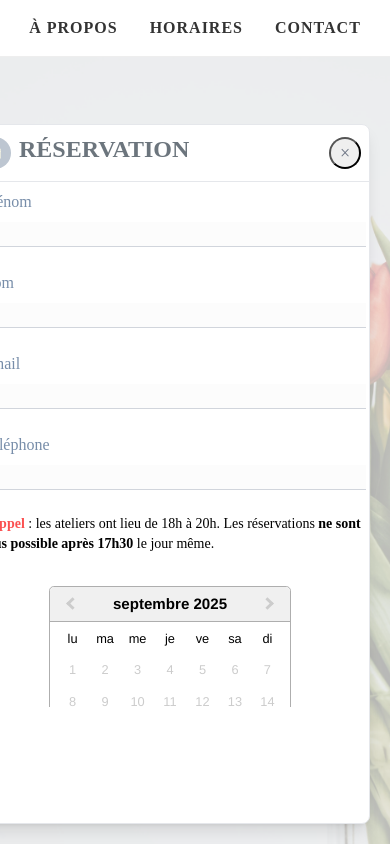
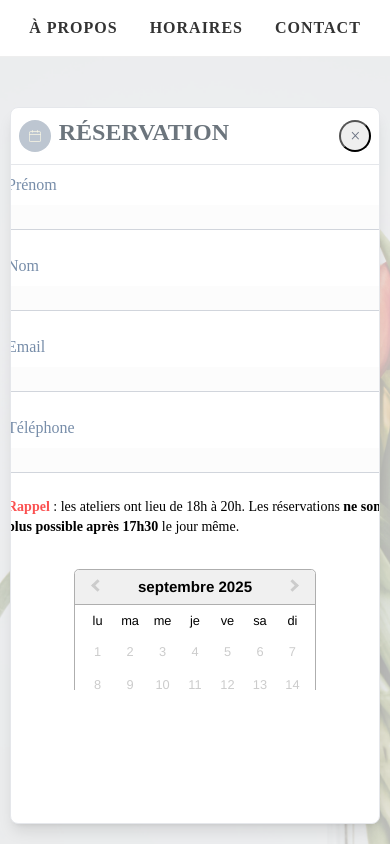
Before and after one commit to eltouma/booking-widget, a React (Vite) app: page / in a window 390 px wide. Both pictures are taken after a click on the button "RÉSERVER UN ATELIER". Shown: the top 844 px of the page. Built offline with nearby package versions, Linux system fonts and the light colour scheme; a web font is replaced by a local one.

Commit message:
Add duration and style on toasts and render widget responsive

```diff
--- a/src/widget/components/Form.tsx
+++ b/src/widget/components/Form.tsx
@@ -118,10 +118,14 @@ const Form = () => {
       <Toaster
         position="top-center"
         toastOptions={{
+          duration: 2000,
           style: {
             marginTop: '80px',
             fontSize: '16px',
             color: '#fff',
+            padding: '12px 20px',
+            borderRadius: '8px',
+            minWidth: '250px',
           },
           success: { style: { background: '#74c69d' } },
           error: { style: { background: '#f56565' } },
--- a/src/widget/styles/styles.css
+++ b/src/widget/styles/styles.css
@@ -5,6 +5,10 @@
 
 .widget-container {
   @apply fixed bottom-5 right-5 w-[400px] h-[700px] bg-white border border-gray-200 rounded-lg shadow-lg z-[9999] flex flex-col overflow-hidden;
+
+  @apply md:w-[400px] md:h-[700px] sm:w-[90vw] sm:h-[80vh] sm:right-[5vw] sm:bottom-[5vh] max-sm:w-[95vw] max-sm:h-[85vh] max-sm:right-[2.5vw];
+
+ @apply max-[360px]:w-[95vw] max-[360px]:h-[85vh] max-[360px]:right-[2.5vw] max-[360px]:bottom-[2.5vh];
 }
 
 .widget-button {
```
Also changed, not shown: 6 other files (tests, documents, lock files or other folders).
